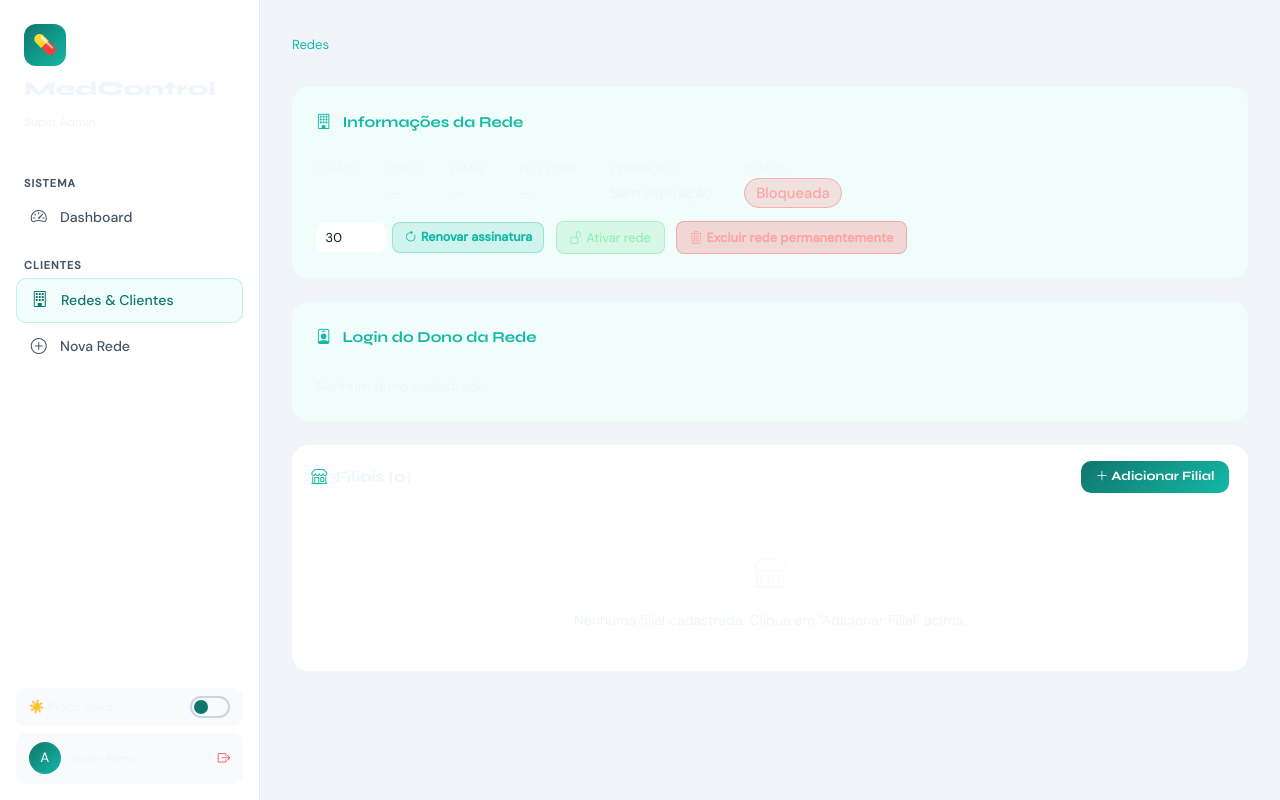
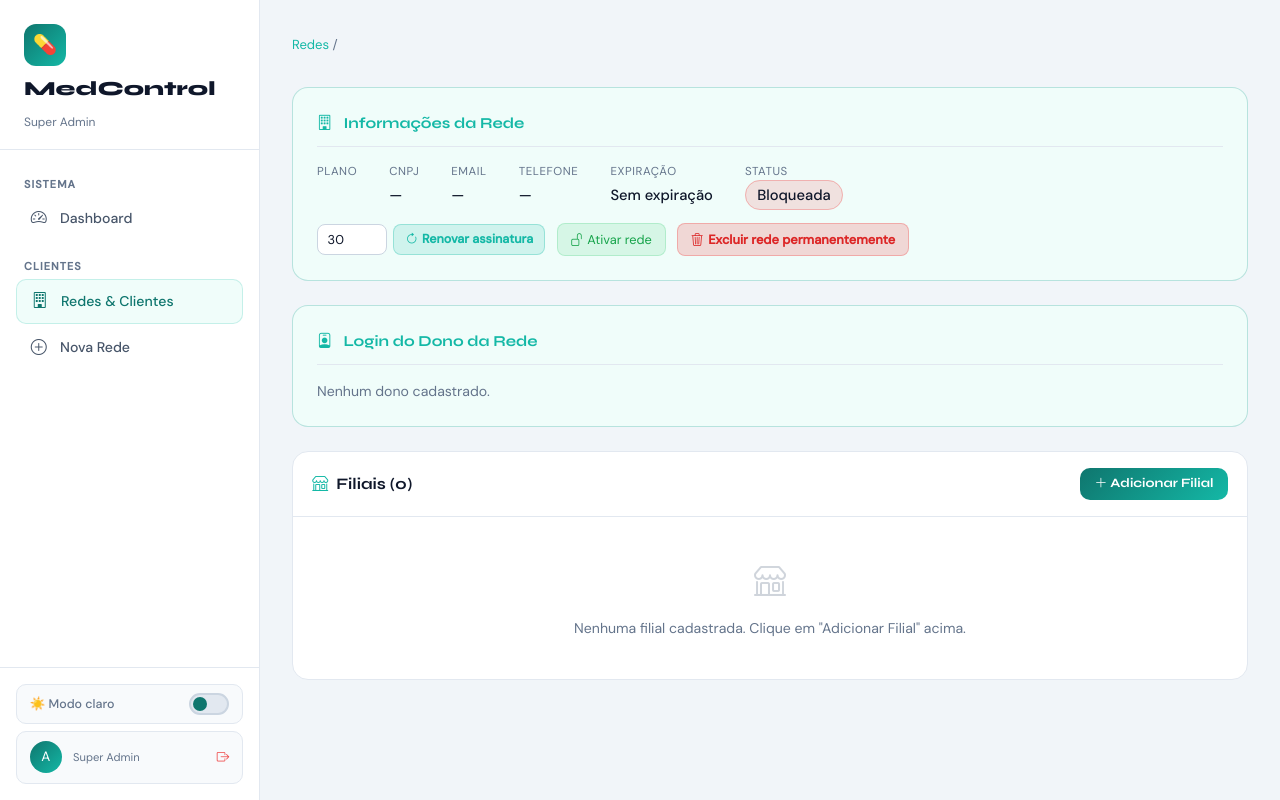
Before and after one commit to TeilonS/MedControl, a Flask app: template templates/admin/rede_detalhe.html in a window 1280 px wide. Run offline with Flask 3, Linux system fonts and the light colour scheme; the template is opened without the code that fills it, so the values that code supplies are empty; parts of the project's set-up code (start-up, migrations or seed data) failed here and were passed over; some libraries are stand-ins or nearby versions.

Commit message:
fix: rede_detalhe modo claro + csrf nos forms + senha filial oculta + titulo login branco

```diff
--- a/templates/admin/rede_detalhe.html
+++ b/templates/admin/rede_detalhe.html
@@ -9,53 +9,58 @@
 
   <link href="https://cdn.jsdelivr.net/npm/bootstrap-icons@1.11.3/font/bootstrap-icons.min.css" rel="stylesheet">
   <style>
-    :root{--primary:#0f766e;--primary-l:#14b8a6;--dark:#0f172a;--surface:#1e293b;--border:var(--border);--text:#f1f5f9;--muted:var(--muted);--sw:260px}
+    :root{--primary:#0f766e;--primary-l:#14b8a6;--sw:260px}
     *{box-sizing:border-box;margin:0;padding:0}
-    body{background:var(--dark);color:var(--text);font-family:'DM Sans',sans-serif;min-height:100vh;display:flex}
-    .sidebar{width:var(--sw);min-height:100vh;background:var(--sb-bg);border-right:1px solid var(--border);display:flex;flex-direction:column;position:fixed;top:0;left:0;z-index:100}
-    .sb-logo{padding:1.5rem 1.5rem 1rem;border-bottom:1px solid var(--border)}
+    body{background:var(--bg);color:var(--text);font-family:'DM Sans',sans-serif;min-height:100vh;display:flex}
+    .sidebar{width:var(--sw);min-height:100vh;background:var(--card-bg);border-right:1px solid var(--sb-border);display:flex;flex-direction:column;position:fixed;top:0;left:0;z-index:100}
+    .sb-logo{padding:1.5rem 1.5rem 1rem;border-bottom:1px solid var(--sb-border)}
     .logo-icon{width:42px;height:42px;background:linear-gradient(135deg,var(--primary),var(--primary-l));border-radius:12px;display:flex;align-items:center;justify-content:center;font-size:1.2rem;margin-bottom:.7rem}
-    .sb-logo h2{font-family:'Syne',sans-serif;font-weight:800;font-size:1.25rem}
+    .sb-logo h2{font-family:'Syne',sans-serif;font-weight:800;font-size:1.25rem;color:var(--text)}
     .sb-logo span{font-size:.75rem;color:var(--muted)}
     .sb-nav{padding:1rem;flex:1}
-    .nt{font-size:.68rem;font-weight:700;text-transform:uppercase;letter-spacing:.1em;color:var(--sb-text);padding:.6rem .5rem .3rem}
+    .nt{font-size:.68rem;font-weight:700;text-transform:uppercase;letter-spacing:.1em;color:var(--muted);padding:.6rem .5rem .3rem}
     .ni{display:flex;align-items:center;gap:.7rem;padding:.6rem .8rem;border-radius:10px;color:var(--muted);font-size:.88rem;font-weight:500;text-decoration:none;transition:all .2s;margin-bottom:.15rem}
     .ni:hover{background:var(--surface2);color:var(--text)}
     .ni.active{background:linear-gradient(135deg,rgba(15,118,110,0.25),rgba(20,184,166,0.12));color:var(--primary-l);border:1px solid rgba(20,184,166,0.2)}
     .ni i{font-size:1rem;width:20px;text-align:center}
-    .sb-foot{padding:1rem;border-top:1px solid var(--border)}
-    .uc{display:flex;align-items:center;gap:.7rem;padding:.6rem .8rem;background:rgba(255,255,255,0.03);border-radius:10px}
-    .ua{width:32px;height:32px;border-radius:50%;background:linear-gradient(135deg,var(--primary),var(--primary-l));display:flex;align-items:center;justify-content:center;font-size:.85rem}
+    .sb-foot{padding:1rem;border-top:1px solid var(--sb-border)}
+    .uc{display:flex;align-items:center;gap:.7rem;padding:.6rem .8rem;background:var(--surface2);border-radius:10px;border:1px solid var(--card-border)}
+    .ua{width:32px;height:32px;border-radius:50%;background:linear-gradient(135deg,var(--primary),var(--primary-l));display:flex;align-items:center;justify-content:center;font-size:.85rem;color:white}
     .main{margin-left:var(--sw);flex:1;padding:2rem}
-    .pt{font-family:'Syne',sans-serif;font-weight:800;font-size:1.6rem;margin-bottom:.2rem}
+    .pt{font-family:'Syne',sans-serif;font-weight:800;font-size:1.6rem;margin-bottom:.2rem;color:var(--text)}
     .bc{color:var(--muted);font-size:.82rem;margin-bottom:2rem}
     .bc a{color:var(--primary-l);text-decoration:none}
-    .info-card{background:var(--sb-bg);border:1px solid var(--border);border-radius:16px;padding:1.5rem;margin-bottom:1.5rem}
-    .sh{display:flex;align-items:center;gap:.7rem;font-family:'Syne',sans-serif;font-weight:700;font-size:.95rem;color:var(--primary-l);margin-bottom:1rem;padding-bottom:.7rem;border-bottom:1px solid var(--border)}
+    .info-card{background:var(--card-bg);border:1px solid var(--card-border);border-radius:16px;padding:1.5rem;margin-bottom:1.5rem}
+    .sh{display:flex;align-items:center;gap:.7rem;font-family:'Syne',sans-serif;font-weight:700;font-size:.95rem;color:var(--primary-l);margin-bottom:1rem;padding-bottom:.7rem;border-bottom:1px solid var(--card-border)}
     .info-row{display:flex;gap:2rem;flex-wrap:wrap;margin-bottom:.5rem}
     .ir-item label{font-size:.72rem;color:var(--muted);text-transform:uppercase;letter-spacing:.05em;display:block;margin-bottom:.2rem}
-    .ir-item span{font-size:.92rem;font-weight:500}
-    .badge-ativo{background:rgba(34,197,94,0.15);color:#86efac;border:1px solid rgba(34,197,94,0.3);padding:.25rem .7rem;border-radius:20px;font-size:.72rem;font-weight:700}
-    .badge-inativo{background:rgba(239,68,68,0.15);color:#fca5a5;border:1px solid rgba(239,68,68,0.3);padding:.25rem .7rem;border-radius:20px;font-size:.72rem;font-weight:700}
-    .badge-expirando{background:rgba(249,115,22,0.15);color:#fdba74;border:1px solid rgba(249,115,22,0.3);padding:.25rem .7rem;border-radius:20px;font-size:.72rem;font-weight:700}
-    .card-dark{background:var(--sb-bg);border:1px solid var(--border);border-radius:16px;overflow:hidden;margin-bottom:1.5rem}
-    .th th{background:var(--surface2);color:var(--muted);font-size:.72rem;font-weight:700;text-transform:uppercase;letter-spacing:.07em;padding:.9rem 1rem;border-bottom:1px solid var(--border)}
+    .ir-item span{font-size:.92rem;font-weight:500;color:var(--text)}
+    .badge-ativo{background:rgba(34,197,94,0.15);color:#16a34a;border:1px solid rgba(34,197,94,0.3);padding:.25rem .7rem;border-radius:20px;font-size:.72rem;font-weight:700}
+    [data-theme="dark"] .badge-ativo{color:#86efac}
+    .badge-inativo{background:rgba(239,68,68,0.15);color:#dc2626;border:1px solid rgba(239,68,68,0.3);padding:.25rem .7rem;border-radius:20px;font-size:.72rem;font-weight:700}
+    [data-theme="dark"] .badge-inativo{color:#fca5a5}
+    .badge-expirando{background:rgba(249,115,22,0.15);color:#ea580c;border:1px solid rgba(249,115,22,0.3);padding:.25rem .7rem;border-radius:20px;font-size:.72rem;font-weight:700}
+    [data-theme="dark"] .badge-expirando{color:#fdba74}
+    .card-dark{background:var(--card-bg);border:1px solid var(--card-border);border-radius:16px;overflow:hidden;margin-bottom:1.5rem}
+    .th th{background:var(--surface2);color:var(--muted);font-size:.72rem;font-weight:700;text-transform:uppercase;letter-spacing:.07em;padding:.9rem 1rem;border-bottom:1px solid var(--card-border)}
     .table{--bs-table-bg:transparent;--bs-table-color:var(--text)}
-    .table tbody tr{border-bottom:1px solid var(--border)}
+    .table tbody tr{border-bottom:1px solid var(--card-border)}
     .table tbody tr:last-child{border-bottom:none}
-    .table td{padding:.85rem 1rem;vertical-align:middle;font-size:.87rem}
+    .table td{padding:.85rem 1rem;vertical-align:middle;font-size:.87rem;color:var(--text)}
     .add-filial-form{background:rgba(20,184,166,0.05);border:1px dashed rgba(20,184,166,0.2);border-radius:12px;padding:1.2rem;margin-top:.5rem}
-    .fc{background:rgba(15,23,42,0.7);border:1px solid rgba(255,255,255,0.09);color:var(--text);border-radius:10px;padding:.6rem .85rem;font-family:'DM Sans',sans-serif;font-size:.88rem;width:100%}
+    .fc{background:var(--input-bg);border:1px solid var(--input-border);color:var(--input-text);border-radius:10px;padding:.6rem .85rem;font-family:'DM Sans',sans-serif;font-size:.88rem;width:100%}
     .fc:focus{outline:none;border-color:var(--primary-l);box-shadow:0 0 0 3px rgba(20,184,166,0.15)}
+    .fc::placeholder{color:var(--muted)}
     .btn-pm{background:linear-gradient(135deg,var(--primary),var(--primary-l));border:none;color:white;border-radius:10px;padding:.55rem 1.1rem;font-family:'Syne',sans-serif;font-weight:700;font-size:.85rem;transition:all .2s;cursor:pointer}
     .btn-pm:hover{transform:translateY(-1px);color:white}
-    .btn-del{background:rgba(239,68,68,0.12);color:#fca5a5;border:none;border-radius:8px;padding:.3rem .7rem;font-size:.78rem;cursor:pointer}
+    .btn-del{background:rgba(239,68,68,0.12);color:#dc2626;border:none;border-radius:8px;padding:.3rem .7rem;font-size:.78rem;cursor:pointer}
+    [data-theme="dark"] .btn-del{color:#fca5a5}
     label.fl{color:var(--muted);font-size:.75rem;font-weight:600;text-transform:uppercase;letter-spacing:.04em;display:block;margin-bottom:.3rem}
     .rf{display:flex;gap:.4rem;align-items:center}
-    .ri{background:rgba(15,23,42,0.7);border:1px solid var(--border);color:var(--text);border-radius:8px;padding:.3rem .6rem;font-size:.8rem;width:70px}
+    .ri{background:var(--input-bg);border:1px solid var(--input-border);color:var(--input-text);border-radius:8px;padding:.3rem .6rem;font-size:.8rem;width:70px}
     .btn-r{background:rgba(20,184,166,0.15);color:var(--primary-l);border:1px solid rgba(20,184,166,0.3);border-radius:8px;padding:.3rem .7rem;font-size:.78rem;font-weight:600;cursor:pointer}
     .tc{position:fixed;top:1.5rem;right:1.5rem;z-index:9999}
-    .ta{background:var(--sb-bg);border:1px solid var(--border);border-radius:12px;padding:.8rem 1.2rem;margin-bottom:.5rem;font-size:.88rem;box-shadow:0 8px 30px rgba(0,0,0,.3)}
+    .ta{background:var(--card-bg);border:1px solid var(--card-border);border-radius:12px;padding:.8rem 1.2rem;margin-bottom:.5rem;font-size:.88rem;box-shadow:0 8px 30px rgba(0,0,0,.15);color:var(--text)}
     .ta.success{border-left:3px solid #22c55e}
     .ta.warning{border-left:3px solid #eab308}
     .ta.danger{border-left:3px solid #ef4444}
@@ -121,19 +126,22 @@
     </div>
     <div style="display:flex;gap:.7rem;margin-top:1rem;flex-wrap:wrap">
       <form method="POST" action="{{ url_for('admin_renovar_rede', id=rede.id) }}" class="rf">
+        <input type="hidden" name="csrf_token" value="{{ csrf_token() }}">
         <input type="number" name="dias" value="30" min="1" max="365" class="ri">
         <button type="submit" class="btn-r"><i class="bi bi-arrow-clockwise me-1"></i>Renovar assinatura</button>
       </form>
-      <form method="POST" action="{{ url_for('admin_toggle_rede', id=rede.id) }}" onsubmit="return confirm('Confirmar?')">
+      <form method="POST" action="{{ url_for('admin_toggle_rede', id=rede.id) }}">
+        <input type="hidden" name="csrf_token" value="{{ csrf_token() }}">
         {% if rede.ativa %}
-          <button type="submit" style="background:rgba(239,68,68,0.12);color:#fca5a5;border:1px solid rgba(239,68,68,0.2);border-radius:8px;padding:.35rem .8rem;font-size:.8rem;cursor:pointer"><i class="bi bi-lock me-1"></i>Bloquear rede</button>
+          <button type="submit" style="background:rgba(239,68,68,0.12);color:#dc2626;border:1px solid rgba(239,68,68,0.2);border-radius:8px;padding:.35rem .8rem;font-size:.8rem;cursor:pointer"><i class="bi bi-lock me-1"></i>Bloquear rede</button>
         {% else %}
-          <button type="submit" style="background:rgba(34,197,94,0.12);color:#86efac;border:1px solid rgba(34,197,94,0.2);border-radius:8px;padding:.35rem .8rem;font-size:.8rem;cursor:pointer"><i class="bi bi-unlock me-1"></i>Ativar rede</button>
+          <button type="submit" style="background:rgba(34,197,94,0.12);color:#16a34a;border:1px solid rgba(34,197,94,0.2);border-radius:8px;padding:.35rem .8rem;font-size:.8rem;cursor:pointer"><i class="bi bi-unlock me-1"></i>Ativar rede</button>
         {% endif %}
       </form>
-      <form method="POST" action="{{ url_for('admin_excluir_rede', id=rede.id) }}" onsubmit="return confirm('ATENÇÃO: Isso excluirá permanentemente a rede {{ rede.nome }} e TODOS os seus dados (filiais e medicamentos). Confirmar?')">
-        <button type="submit" style="background:rgba(239,68,68,0.2);color:#fca5a5;border:1px solid rgba(239,68,68,0.3);border-radius:8px;padding:.35rem .8rem;font-size:.8rem;cursor:pointer;font-weight:600"><i class="bi bi-trash3 me-1"></i>Excluir rede permanentemente</button>
-      </form>
+      <a href="{{ url_for('admin_excluir_rede', id=rede.id) }}"
+         style="background:rgba(239,68,68,0.2);color:#dc2626;border:1px solid rgba(239,68,68,0.3);border-radius:8px;padding:.35rem .8rem;font-size:.8rem;cursor:pointer;font-weight:600;text-decoration:none;display:inline-flex;align-items:center;gap:.3rem">
+        <i class="bi bi-trash3"></i>Excluir rede permanentemente
+      </a>
     </div>
   </div>
 
@@ -167,6 +175,7 @@
     <div class="collapse" id="addFilial">
       <div style="padding:1.2rem;border-bottom:1px solid var(--border)">
         <form method="POST" action="{{ url_for('admin_nova_filial', id=rede.id) }}">
+          <input type="hidden" name="csrf_token" value="{{ csrf_token() }}">
           <div class="add-filial-form">
             <div style="font-family:'Syne',sans-serif;font-weight:700;font-size:.88rem;color:var(--primary-l);margin-bottom:1rem"><i class="bi bi-shop me-2"></i>Nova Filial</div>
             <div class="row g-3">
@@ -180,7 +189,7 @@
               </div>
               <div class="col-md-3">
                 <label class="fl">Senha *</label>
-                <input type="text" name="password" class="fc" placeholder="senha123" required>
+                <input type="password" name="password" class="fc" placeholder="Mínimo 6 caracteres" required autocomplete="new-password">
               </div>
               <div class="col-md-6">
                 <label class="fl">Nome de exibição</label>
@@ -215,8 +224,9 @@
               <span style="font-weight:600;color:var(--primary-l)">{{ total_meds.n }}</span>
             </td>
             <td>
-              <form method="POST" action="{{ url_for('admin_excluir_filial', id=f.id) }}" style="display:inline" onsubmit="return confirm('Remover filial {{ f.filial_nome }}?')">
-                <button type="submit" class="btn-del"><i class="bi bi-trash3"></i> Remover</button>
+              <form method="POST" action="{{ url_for('admin_excluir_filial', id=f.id) }}" style="display:inline">
+                <input type="hidden" name="csrf_token" value="{{ csrf_token() }}">
+                <button type="submit" class="btn-del" onclick="return confirm('Remover filial {{ f.filial_nome }}?')"><i class="bi bi-trash3"></i> Remover</button>
               </form>
             </td>
           </tr>
--- a/templates/login.html
+++ b/templates/login.html
@@ -64,10 +64,10 @@
     h1 {
       font-family: 'Syne', sans-serif;
       font-weight: 800; font-size: 1.8rem;
-      color: #f8fafc; margin-bottom: 0.2rem;
+      color: #f8fafc !important; margin-bottom: 0.2rem;
     }
-    .subtitle { color: var(--muted); font-size: 0.9rem; margin-bottom: 2rem; }
-    label { color: var(--muted); font-size: 0.82rem; font-weight: 500; letter-spacing: .04em; text-transform: uppercase; }
+    .subtitle { color: #94a3b8; font-size: 0.9rem; margin-bottom: 2rem; }
+    label { color: #94a3b8; font-size: 0.82rem; font-weight: 500; letter-spacing: .04em; text-transform: uppercase; }
     .form-control {
       background: rgba(15,23,42,0.7);
       border: 1px solid rgba(255,255,255,0.12);
```
